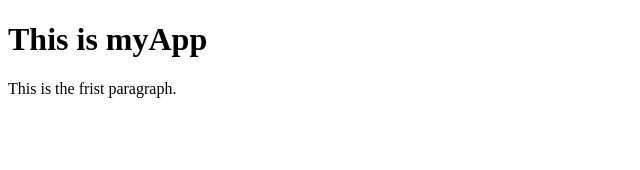
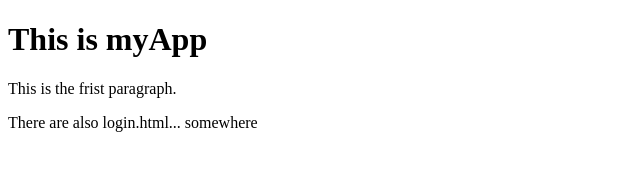
Before and after one commit to nixitzape/mysampleapp, a plain HTML site: page index.html in a window 1280 px wide. Shown: the whole page, without its empty margins (0-640 px from the left). Drawn offline with Linux system fonts and the light colour scheme.

Commit message:
add login

```diff
--- /dev/null
+++ b/dir2/two.js
@@ -0,0 +1 @@
+console.log('Hello, this is TWO!');
--- a/index.html
+++ b/index.html
@@ -7,5 +7,6 @@
 <body>
 	<h1>This is myApp</h1>
 	<p>This is the frist paragraph.</p>
+	<p>There are also login.html... somewhere</p>
 </body>
 </html>
```
Also changed, not shown: login.html (added, +1 -0 lines), log.txt (added).
